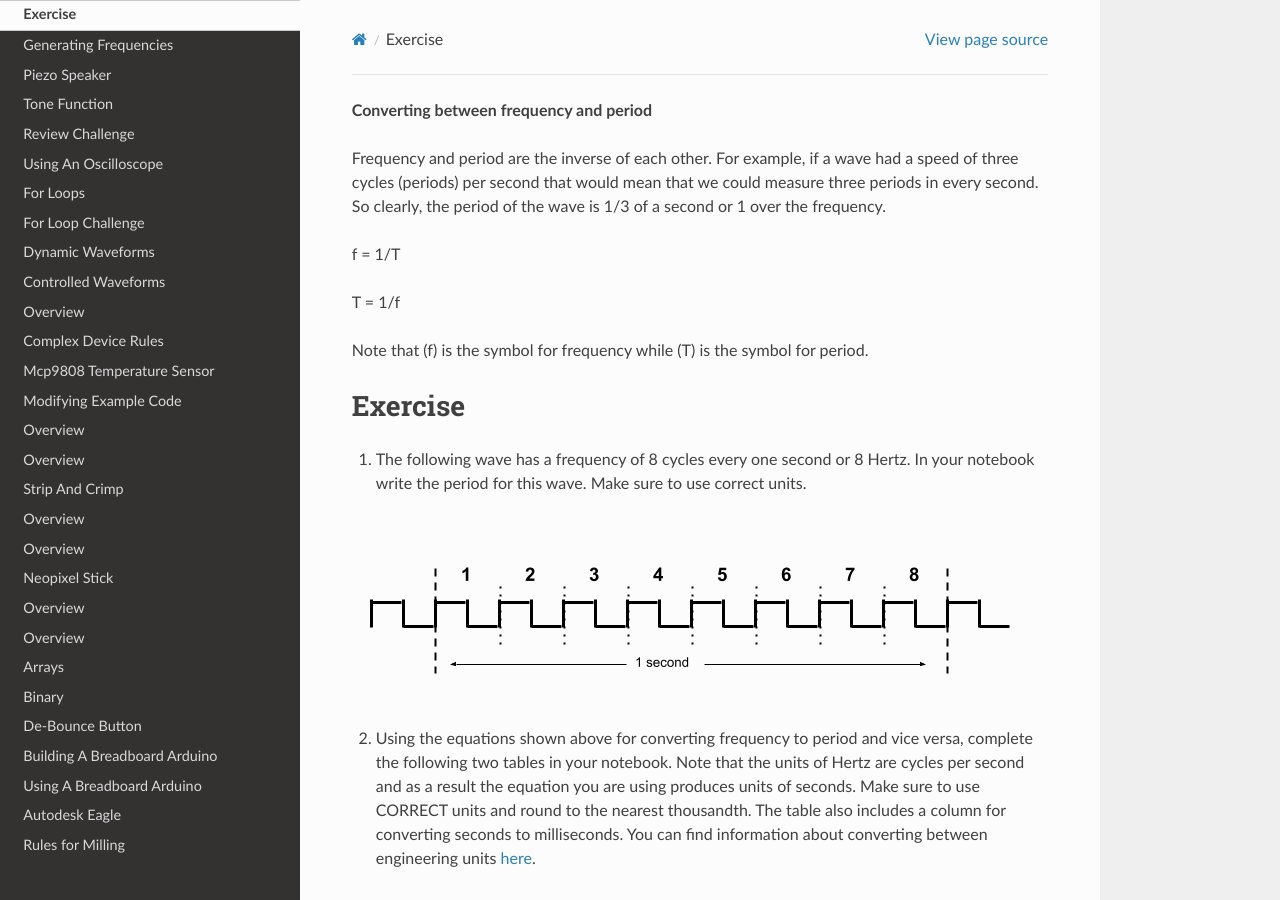
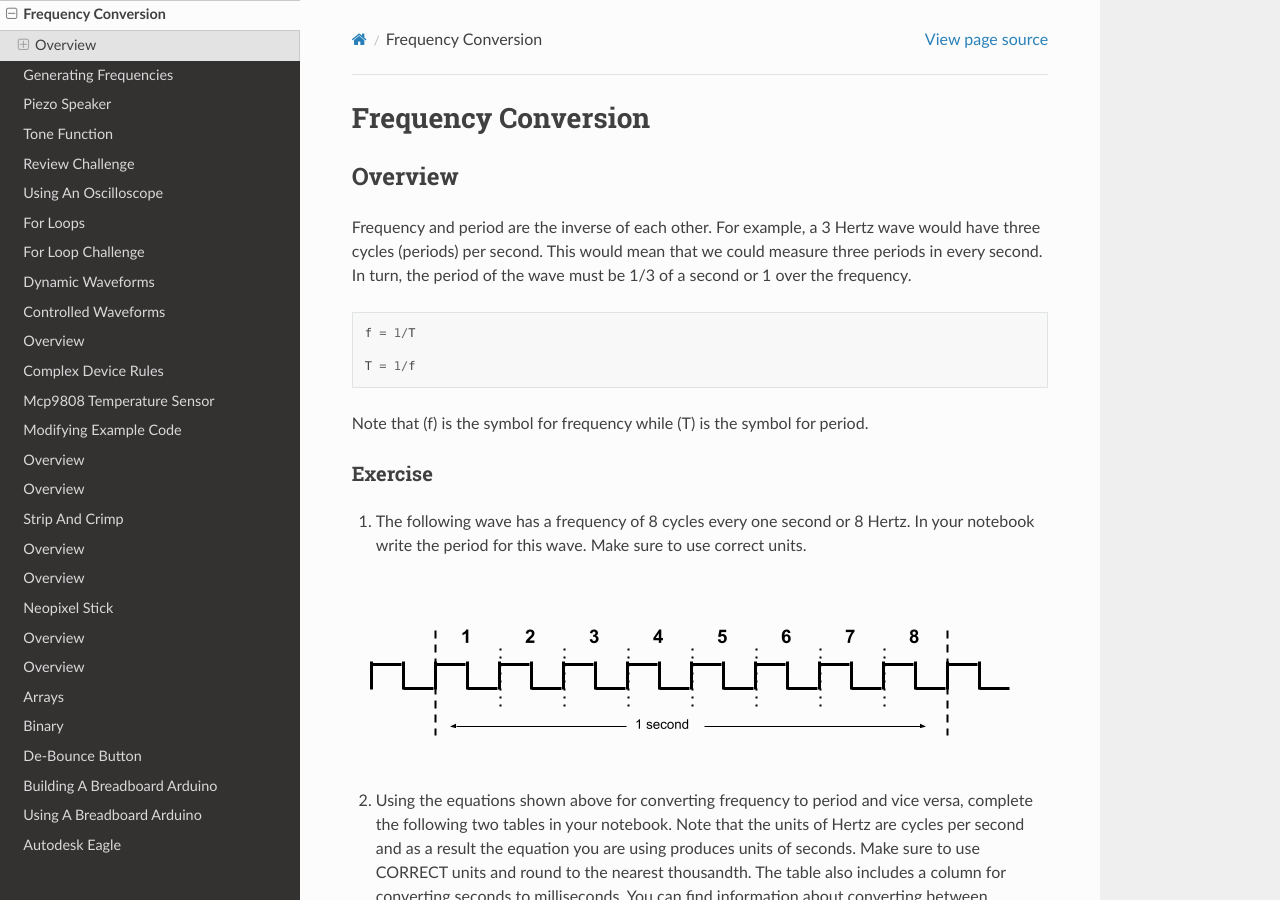
Before and after one commit to maxtkc/mvths-wiki, a Sphinx documentation site: the page built from docs/025aa-frequency-conversion.rst, in a window 1280 px wide and 900 px high. Built offline with Sphinx 7.4.7 and the Read the Docs theme 2.0.0, drawn with Linux system fonts in a browser that asks for light colours; pages that are not in the unit, such as notebooks, are missing from menus.

Commit message:
Update 025aa-frequency-conversion.rst

```diff
--- a/docs/025aa-frequency-conversion.rst
+++ b/docs/025aa-frequency-conversion.rst
@@ -1,19 +1,21 @@
+Frequency Conversion
+=====================
 
+Overview
+--------
 
-| **Converting between frequency and period**
-Frequency and period are the inverse of each other. For example, if a wave had a speed of three cycles (periods) per second that would mean that we could measure three
-periods in every second. So clearly, the period of the wave is 1/3 of a second or 1 over the frequency.
+Frequency and period are the inverse of each other. For example, a 3 Hertz wave would have three cycles (periods) per second. This would mean that we could measure three periods in every second. In turn, the period of the wave must be 1/3 of a second or 1 over the frequency. ::
 
-f = 1/T
+   f = 1/T
 
-T = 1/f
+   T = 1/f
 
 Note that (f) is the symbol for frequency while (T) is the symbol for period.
 
 Exercise
 ~~~~~~~~
 
-1. The following wave has a frequency of 8 cycles every one second or 8 Hertz. In your notebook write the period for this wave. Make sure to use correct units.
+#. The following wave has a frequency of 8 cycles every one second or 8 Hertz. In your notebook write the period for this wave. Make sure to use correct units.
 
 .. figure:: images/period-wave2.png
    :alt:
```
